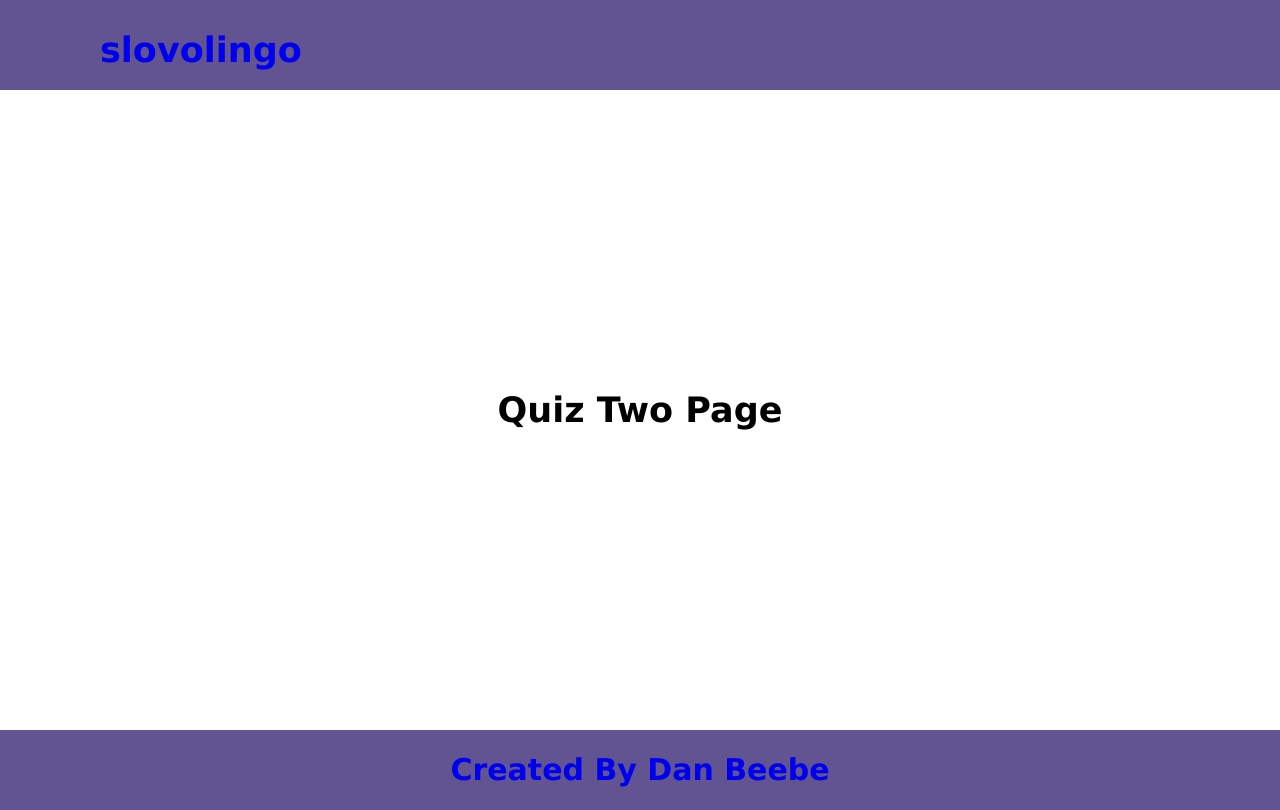
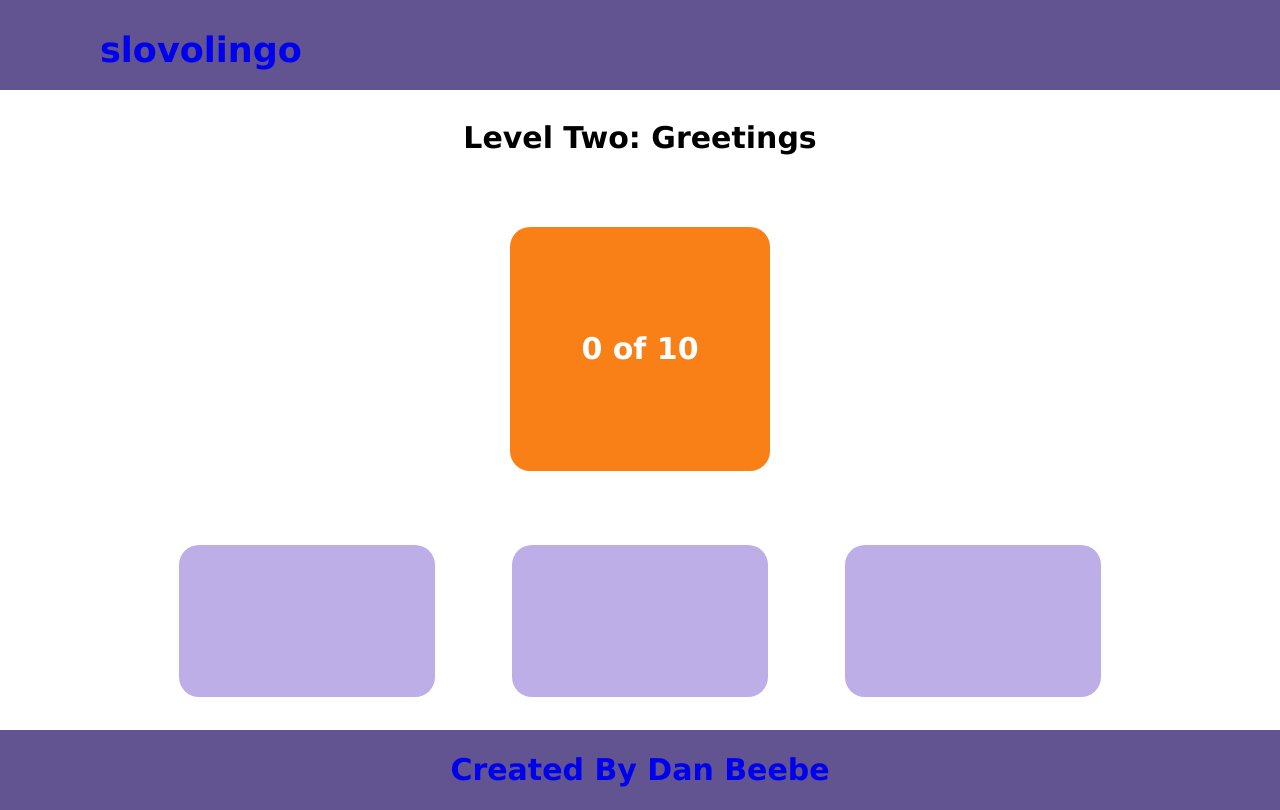
Before and after one commit to danielwbeebe/Slovene-Language-App, a React (Create React App) app in the folder client/: page /quiztwo in a window 1280 px wide. Built offline with nearby package versions, Linux system fonts and the light colour scheme; the HTML template or start-up script is replaced by a standard one.

Commit message:
add styles for quiz two page

```diff
--- a/client/src/App.css
+++ b/client/src/App.css
@@ -416,7 +416,7 @@ a:focus { text-decoration: none; color: inherit; }
   color: black;
 }
 
-.quiz-one-question {
+.quiz-one-question, .quiz-two-question {
   display: flex;
   flex-direction: column;
   justify-content: center;
@@ -433,13 +433,13 @@ a:focus { text-decoration: none; color: inherit; }
   line-height: 50px;
 }
 
-.quiz-one-choices {
+.quiz-one-choices, .quiz-two-choices {
   display: flex;
   flex-direction: row;
   justify-content: space-between;
 }
 
-.quiz-one-answer-left, .quiz-one-answer-center, .quiz-one-answer-right {
+.quiz-one-answer-left, .quiz-one-answer-center, .quiz-one-answer-right, .quiz-two-answer-left, .quiz-two-answer-center, .quiz-two-answer-right  {
   display: flex;
   flex-direction: column;
   justify-content: center;
@@ -455,7 +455,7 @@ a:focus { text-decoration: none; color: inherit; }
   padding: 2px 2px 2px 2px;
 }
 
-.quiz-one-answer-left:hover, .quiz-one-answer-center:hover, .quiz-one-answer-right:hover {
+.quiz-one-answer-left:hover, .quiz-one-answer-center:hover, .quiz-one-answer-right:hover, .quiz-two-answer-left:hover, .quiz-two-answer-center:hover, .quiz-two-answer-right:hover {
   color: white;
   background-color: #F88017;
 }
--- a/client/src/components/QuizOne.jsx
+++ b/client/src/components/QuizOne.jsx
@@ -493,7 +493,7 @@ class QuizOne extends Component {
         </div>
 
         <div className="quiz-one-footer">
-          <a href="https://github.com/danielwbeebe" target="_blank"><h2>Created By Dan Beebe</h2></a>
+          <a href="https://github.com/danielwbeebe" target="_blank" rel="noopener noreferrer"><h2>Created By Dan Beebe</h2></a>
         </div>
       </div>
     )
--- a/client/src/components/QuizThree.jsx
+++ b/client/src/components/QuizThree.jsx
@@ -16,7 +16,7 @@ const QuizThree = () => {
       </div>
 
       <div className="quiz-three-footer">
-          <a href="https://github.com/danielwbeebe" target="_blank"><h2>Created By Dan Beebe</h2></a>
+          <a href="https://github.com/danielwbeebe" target="_blank" rel="noopener noreferrer"><h2>Created By Dan Beebe</h2></a>
       </div>
 
     </div>
--- a/client/src/components/QuizTwo.jsx
+++ b/client/src/components/QuizTwo.jsx
@@ -26,11 +26,21 @@ class QuizTwo extends Component {
         </div>
 
         <div className="quiz-two-main">
-          <h1>Quiz Two Page</h1>
+          <h2>Level Two: Greetings</h2>
+          <div className="quiz-two-question">
+            <h2>{this.state.number} of 10</h2>
+            <h3>{this.state.question}</h3>
+          </div>
+
+          <div className="quiz-one-choices">
+            <button onClick={this.clickLeft} className="quiz-two-answer-left"><h4>{this.state.left}</h4></button>
+            <button onClick={this.clickCenter} className="quiz-two-answer-center"><h4>{this.state.center}</h4></button>
+            <button onClick={this.clickRight} className="quiz-two-answer-right"><h4>{this.state.right}</h4></button>
+          </div>
         </div>
 
         <div className="quiz-two-footer">
-          <a href="https://github.com/danielwbeebe" target="_blank"><h2>Created By Dan Beebe</h2></a>
+          <a href="https://github.com/danielwbeebe" target="_blank" rel="noopener noreferrer"><h2>Created By Dan Beebe</h2></a>
         </div>
 
       </div>
```
